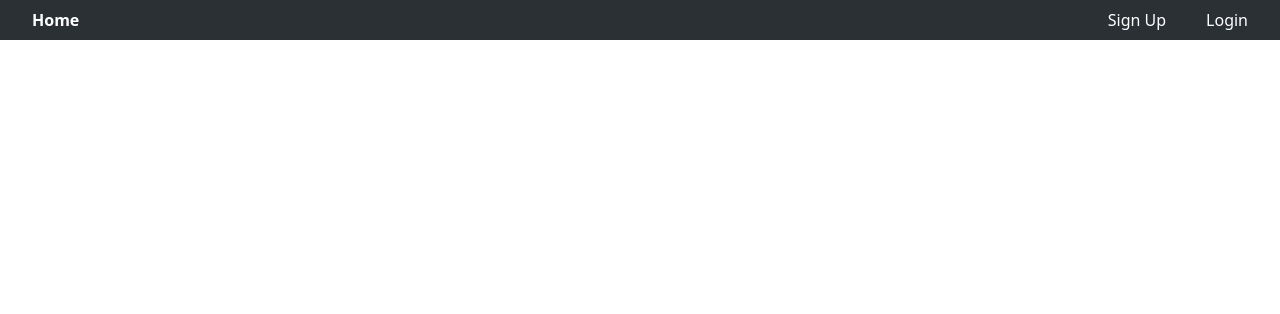
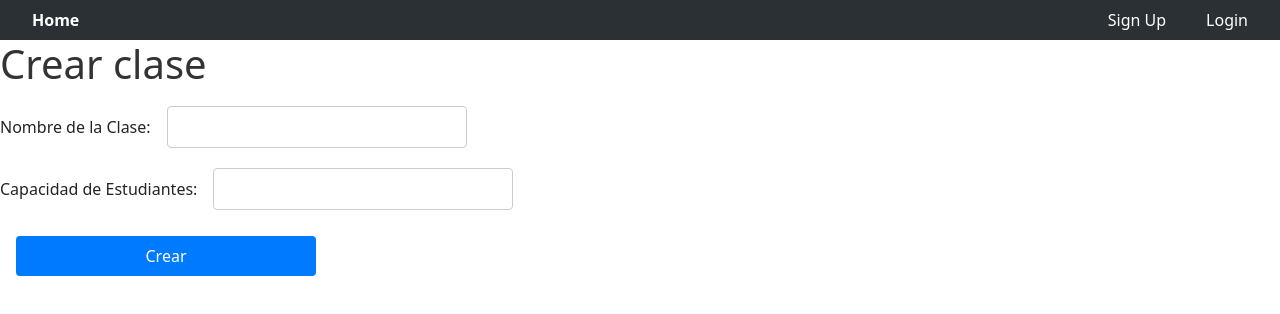
Before and after one commit to RuohanZhuo/TFG, a React (Create React App) app in the folder frontend/: page /createClass in a window 1280 px wide. Before the commit this address had no page. Shown: the top 314 px of the page. Built offline with nearby package versions, Linux system fonts and the light colour scheme.

Commit message:
Form para classroom sin el onSubmit

```diff
--- a/frontend/src/App.jsx
+++ b/frontend/src/App.jsx
@@ -4,6 +4,7 @@ import SignUp from './pages/SignUp/SignUp'
 import Login from './pages/Login/Login'
 import Header from './components/Header'
 import UserHeader from './pages/UserHeader/UserHeader'
+import CreateClass from './pages/CreateClass/CreateClass'
 
 export default class App extends Component {
 
@@ -33,6 +34,7 @@ export default class App extends Component {
             <Route path="/" element={<div>This is Home page</div>} />
             <Route path="/sign" element={<SignUp />} />
             <Route path="/login" element={<Login onLogin={this.handleLogin}/>} />
+            <Route path="/createClass" element={<CreateClass />} />
           </Routes>
         </div>
       </div>
--- /dev/null
+++ b/frontend/src/components/CreateClassForm/index.css
@@ -0,0 +1,45 @@
+.data-form {
+    display: flex;
+    flex-direction: column;
+    align-items: flex-start; /* Alinear los elementos a la izquierda */
+  }
+
+  .form-group {
+    margin-left: 20px; /* Ajusta el espacio desde el borde izquierdo */
+  }
+
+  .input-group {
+    display: flex;
+    align-items: center;
+    margin-bottom: 1rem;
+  }
+
+  .input-group label {
+    margin-right: 1rem;
+  }
+
+  input {
+    width: 300px; /* Ancho del cuadro de entrada */
+    padding: 0.5rem;
+    font-size: 1rem;
+    border: 1px solid #ccc;
+    border-radius: 4px;
+    margin-left: 1rem;
+  }
+
+  button {
+    margin-top: 1rem;
+    padding: 0.5rem 1rem;
+    font-size: 1rem;
+    background-color: #007bff;
+    color: #fff;
+    border: none;
+    border-radius: 4px;
+    cursor: pointer;
+    width: 300px;
+    margin-left: 1rem;
+  }
+
+  button:hover {
+    background-color: #0056b3;
+  }
--- /dev/null
+++ b/frontend/src/components/CreateClassForm/index.jsx
@@ -0,0 +1,59 @@
+import React, { useState } from 'react';
+import axios from 'axios';
+import './index.css';
+
+
+export default function CreateClass(props) {
+    const [state, setState] = useState({
+        classroomName: '',
+        studentCapacity: '',
+        errorCreateClass: ''
+    });
+
+    const { classroomName, studentCapacity, errorCreateClass } = state;
+
+    const onSubmit = async (event) => {
+        event.preventDefault();
+        try {
+            await axios.post('/api/classrooms', { classroomName, studentCapacity });
+            alert('Clase creada exitosamente');
+            // Aquí podrías redirigir a otra página o hacer otras acciones después de guardar los datos
+        } catch (error) {
+            alert('Error al crear la clase');
+            console.error(error);
+        }
+    };
+
+    const changeHandle = (type) => (event) => {
+        setState({ ...state, [type]: event.target.value });
+    };
+
+    return (
+        <form  onSubmit={onSubmit}>
+            <div classroomName="form-group">
+                <h1 classroomName="text-left mb-4">Crear clase</h1>
+                <div classroomName="input-group">
+                    <label htmlFor="classroomName">Nombre de la Clase:</label>
+                    <input
+                        type="text"
+                        id="classroomName"
+                        value={classroomName}
+                        onChange={changeHandle('classroomName')}
+                        required
+                    />
+                </div>
+                <div classroomName="input-group">
+                    <label htmlFor="studentCapacity">Capacidad de Estudiantes:</label>
+                    <input
+                        type="number"
+                        id="studentCapacity"
+                        value={studentCapacity}
+                        onChange={changeHandle('studentCapacity')}
+                        required
+                    />
+                </div>
+            </div>
+            <button type="submit" classroomName="btn btn-primary btn-block">Crear</button>
+        </form>
+    );
+}
--- /dev/null
+++ b/frontend/src/pages/CreateClass/CreateClass.jsx
@@ -0,0 +1,10 @@
+import React, { Component } from 'react'
+import CreateClassForm from '../../components/CreateClassForm'
+
+export default class Login extends Component {
+  render() {
+    return (
+      <CreateClassForm/>
+    )
+  }
+}
```
Also changed, not shown: 1 other file (tests, documents, lock files or other folders).
